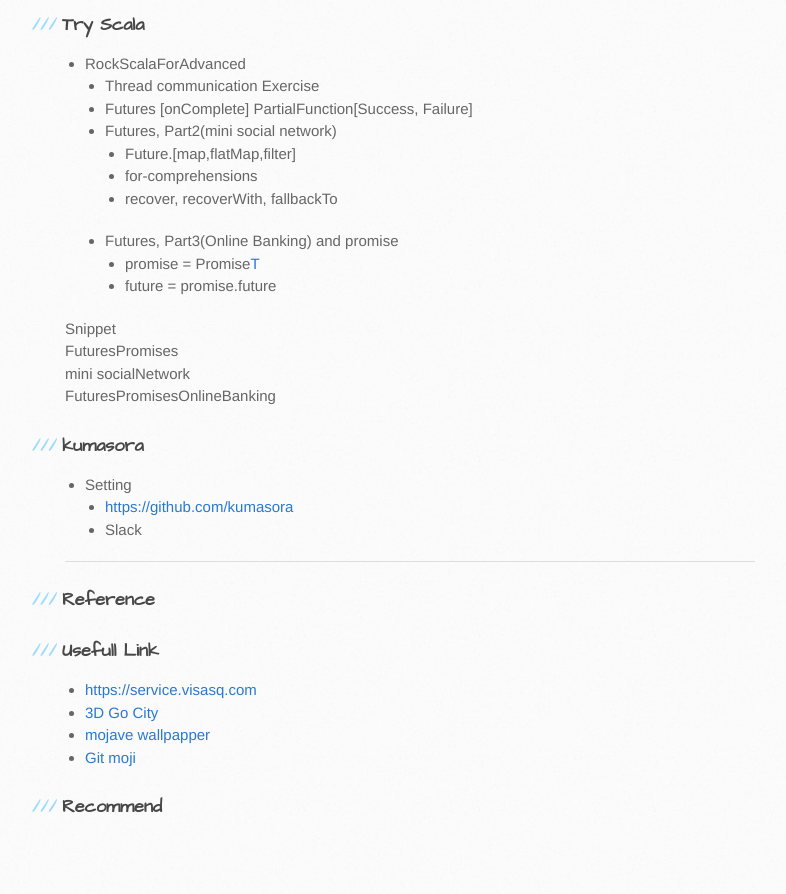
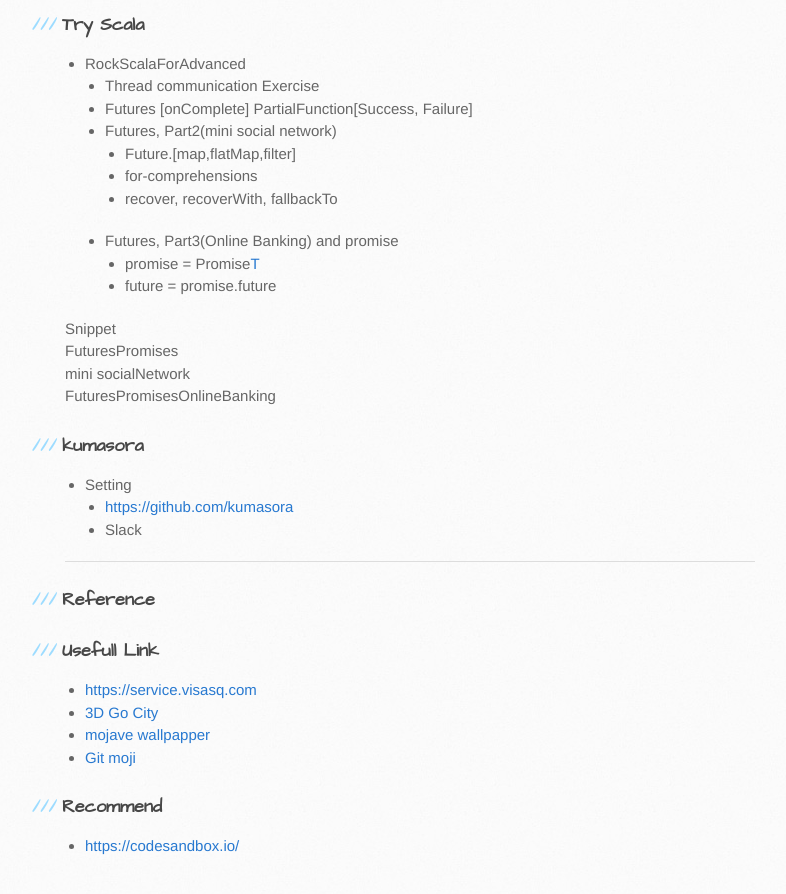
Before and after one commit to friendbear/friendbear.github.io.2021-10-19, a Jekyll site: the page built from _posts/2019-01-24-friendbear.md, in a window 1280 px wide and 900 px high, scrolled down 2491 px. Shown: the top 894 px of the window, without its empty margins (105-891 px from the left). Built offline with Jekyll 4.4.1, drawn with Linux system fonts in a browser that asks for light colours; comment, search, counter and statistics services are not loaded; before the commit the page ends 3342 px from its top, so only the background shows below that.

Commit message:
add Recommend

```diff
--- a/_posts/2019-01-24-friendbear.md
+++ b/_posts/2019-01-24-friendbear.md
@@ -418,3 +418,4 @@ def FuturesPromisesOnlineBanking(args: String*) = {
 - [Git moji](https://github.com/carloscuesta/gitmoji/)
 
 ### Recommend
+- <https://codesandbox.io/>
```
